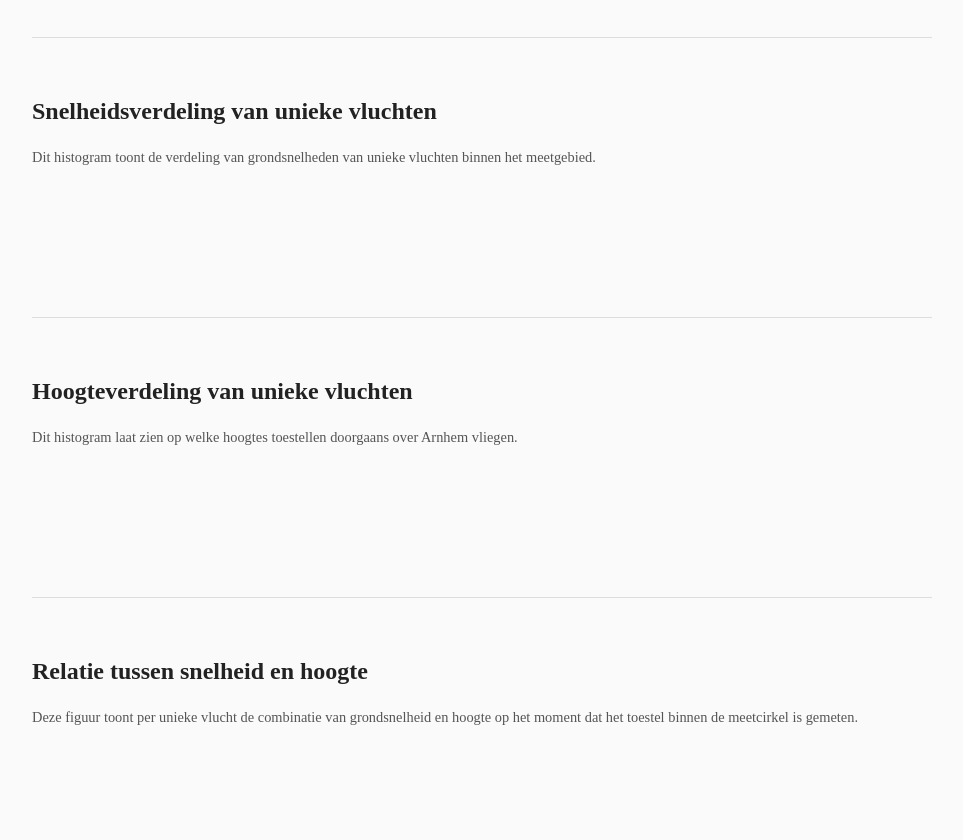
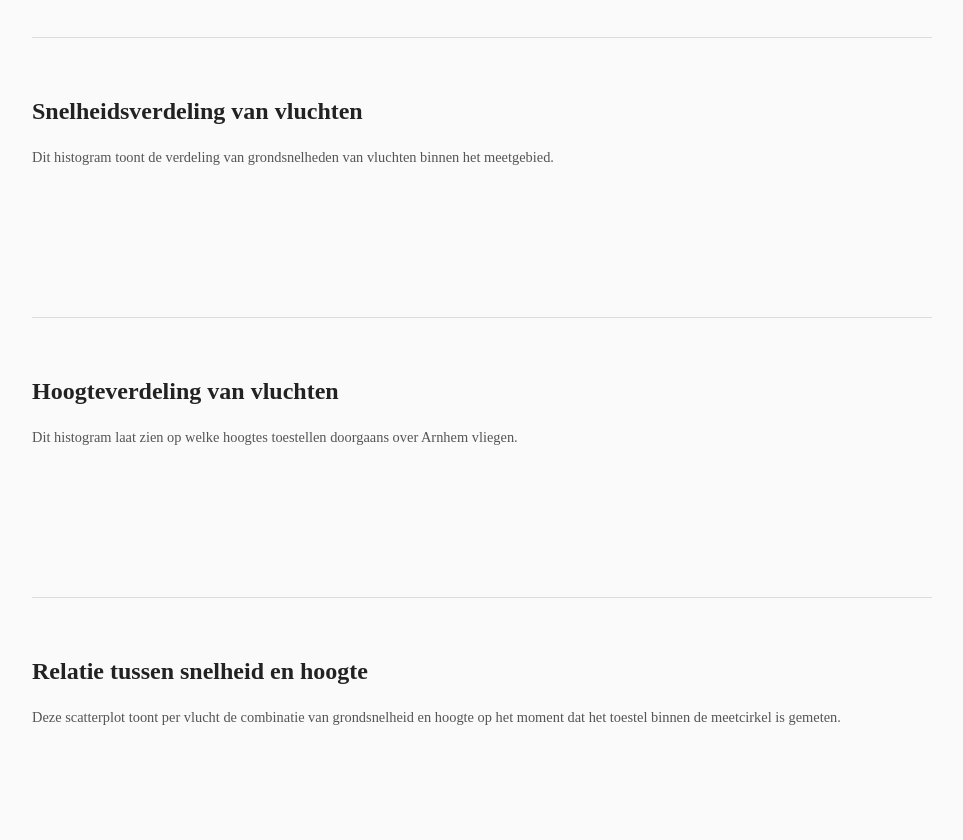
Before and after one commit to GijsWerkman/arnhem-flights-frontend, a plain HTML site: page index.html in a window 1280 px wide. Shown: the part 1879-2719 px from the top of the page, without its empty margins (158-1121 px from the left). Drawn offline with nearby package versions, Linux system fonts and the light colour scheme; no server answers; a web font is replaced by a local one.

Commit message:
Update index.html

```diff
--- a/index.html
+++ b/index.html
@@ -198,16 +198,16 @@
 
 <!-- 7. Histogram snelheden -->
 <div class="section">
-  <h2>Snelheidsverdeling van unieke vluchten</h2>
+  <h2>Snelheidsverdeling van vluchten</h2>
   <p class="note">
-    Dit histogram toont de verdeling van grondsnelheden van unieke vluchten binnen het meetgebied.
+    Dit histogram toont de verdeling van grondsnelheden van vluchten binnen het meetgebied.
   </p>
   <canvas id="speedHist" height="90"></canvas>
 </div>
 
 <!-- 8. Histogram hoogten -->
 <div class="section">
-  <h2>Hoogteverdeling van unieke vluchten</h2>
+  <h2>Hoogteverdeling van vluchten</h2>
   <p class="note">
     Dit histogram laat zien op welke hoogtes toestellen doorgaans over Arnhem vliegen.
   </p>
@@ -218,7 +218,7 @@
 <div class="section">
   <h2>Relatie tussen snelheid en hoogte</h2>
   <p class="note">
-    Deze figuur toont per unieke vlucht de combinatie van grondsnelheid en hoogte
+    Deze scatterplot toont per vlucht de combinatie van grondsnelheid en hoogte
     op het moment dat het toestel binnen de meetcirkel is gemeten.
   </p>
   <canvas id="scatterSpeedAlt" height="90"></canvas>
```
